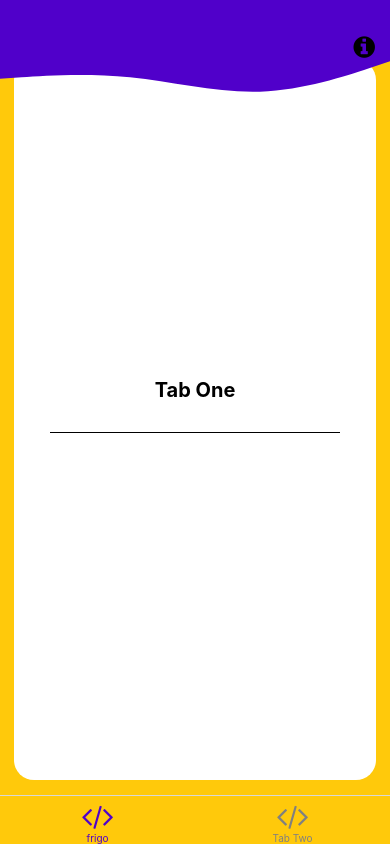
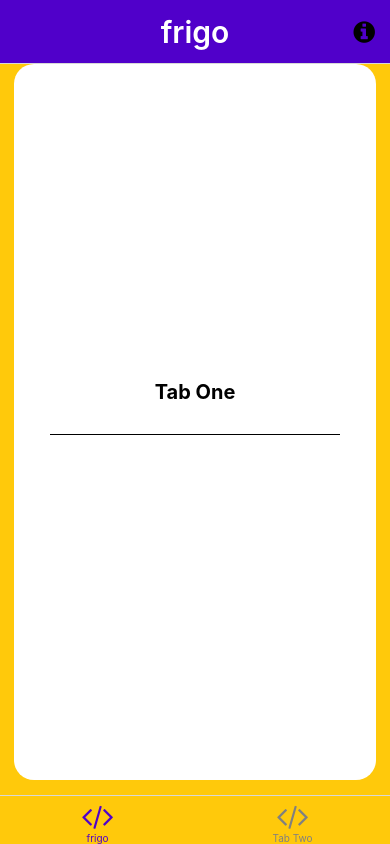
Before and after one commit to zenimarc/frigo, a React Native app: screen /TabOne in a window 390 px wide. Built offline with nearby package versions, Linux system fonts and the light colour scheme; what expo-linking would draw is missing.

Commit message:
removed wavyheader because of bad results on android emulator (switch back to traditional header)

```diff
--- a/navigation/index.tsx
+++ b/navigation/index.tsx
@@ -88,25 +88,10 @@ function BottomTabNavigator() {
         },
         tabBarActiveTintColor: Colors[colorScheme].tint,
         tabBarInactiveTintColor: Colors[colorScheme].tabIconInactive,
-        headerStatusBarHeight: 35,
-        headerBackground: () => {
-          return (
-            <WavyHeader
-              customStyles={{
-                position: "absolute",
-                width: Dimensions.get("window").width,
-              }}
-              customHeight={60}
-              customTop={22}
-              customBgColor={Colors[colorScheme].header}
-              customWavePattern="M0,192L80,186.7C160,181,320,171,480,186.7C640,203,800,245,960,240C1120,235,1280,181,1360,154.7L1440,128L1440,0L1360,0C1280,0,1120,0,960,0C800,0,640,0,480,0C320,0,160,0,80,0L0,0Z"
-            />
-          );
-        },
         headerStyle: {
-          height: 60,
           backgroundColor: Colors[colorScheme].header,
         },
+        headerTitleAlign: "center",
       }}
     >
       <BottomTab.Screen
@@ -114,14 +99,12 @@ function BottomTabNavigator() {
         component={TabOneScreen}
         options={({ navigation }: RootTabScreenProps<"TabOne">) => ({
           headerTitleStyle: {
-            fontFamily: "Inter",
             fontWeight: "600",
             fontStyle: "normal",
             fontSize: 30,
             color: Colors[colorScheme].text2,
-            position: "absolute",
-            top: 0,
-            left: -27,
+            display: "flex",
+            justifyContent: "center",
           },
           title: "frigo",
           tabBarIcon: ({ color }) => <TabBarIcon name="code" color={color} />,
--- a/screens/TabOneScreen.tsx
+++ b/screens/TabOneScreen.tsx
@@ -31,10 +31,6 @@ const styles = StyleSheet.create({
     alignItems: "center",
     justifyContent: "flex-start",
   },
-  headerAppended: {
-    position: "absolute",
-    top: 0,
-  },
   box: {
     flex: 1,
     alignItems: "center",
```
Also changed, not shown: 2 other files (tests, documents, lock files or other folders).
